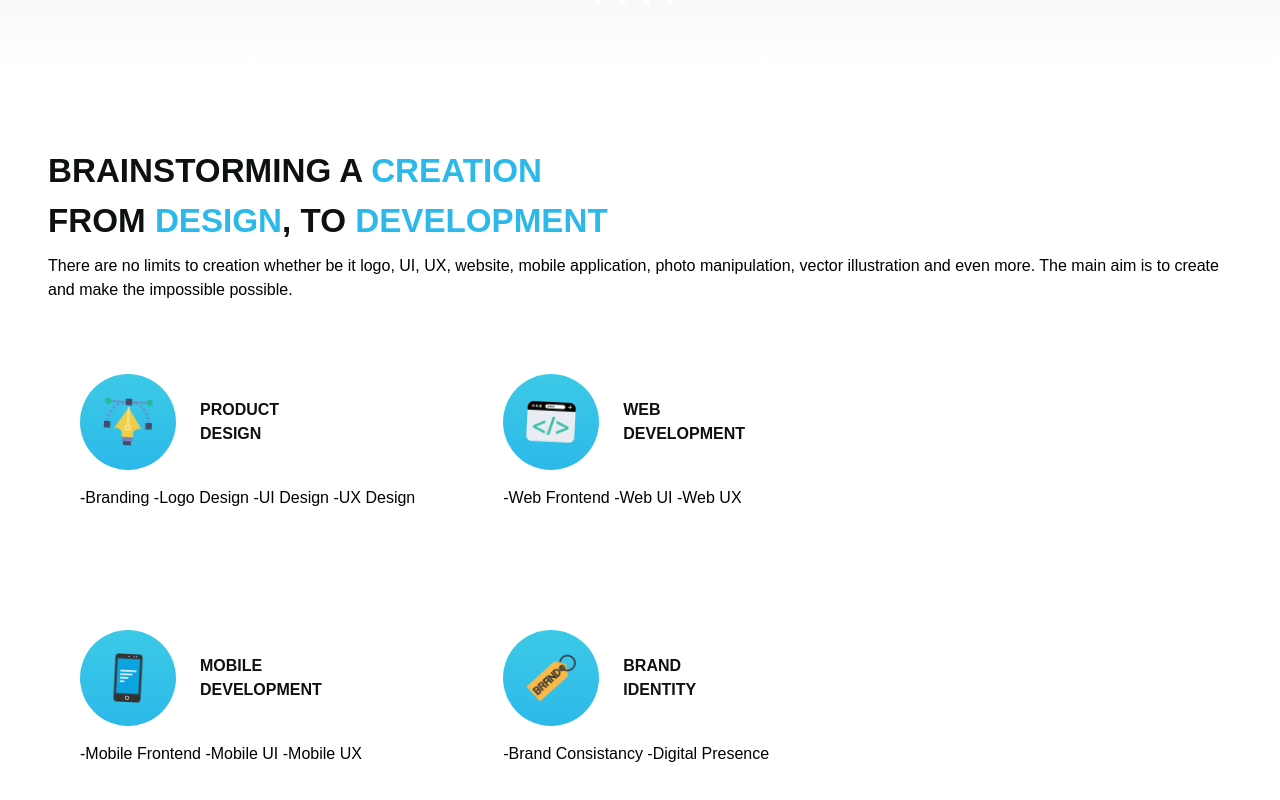
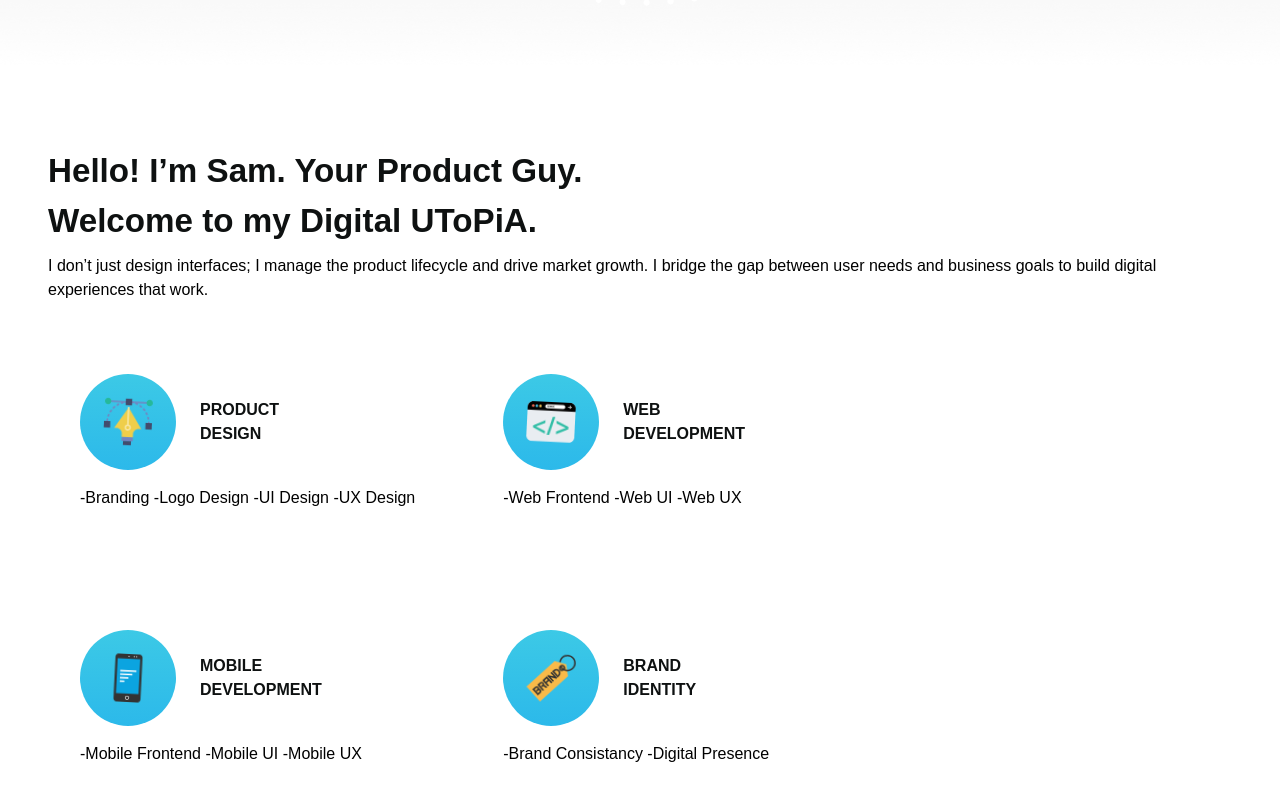
Before and after one commit to UToPiAN1997/utopia_website, a React (Create React App) app: page / in a window 1280 px wide. Shown: the part 1096-1896 px from the top of the page. Built offline with nearby package versions, Linux system fonts and the light colour scheme.

Commit message:
Update Services.jsx

```diff
--- a/src/components/Services.jsx
+++ b/src/components/Services.jsx
@@ -19,16 +19,11 @@ const Services = () => {
           <div className="flex-row w-full xl:w-1/2 sm:w-full">
             <div className="group-hover:animate-fade-in-up">
               <h2 className="cheader2 text-textblack font-bold">
-                BRAINSTORMING A <span className="text-primary">CREATION</span>{" "}
-                <br />
-                FROM <span className="text-primary">DESIGN</span>, TO
-                <span className="text-primary"> DEVELOPMENT</span>
+                Hello! I’m Sam. Your Product Guy. <br></br>
+                Welcome to my Digital UToPiA.
               </h2>
               <p className="cpregular font-normal mt-2">
-                There are no limits to creation whether be it logo, UI, UX,
-                website, mobile application, photo manipulation, vector
-                illustration and even more. The main aim is to create and make
-                the impossible possible.
+                I don’t just design interfaces; I manage the product lifecycle and drive market growth. I bridge the gap between user needs and business goals to build digital experiences that work.
               </p>
             </div>
             <div className="flex mt-6">
```
